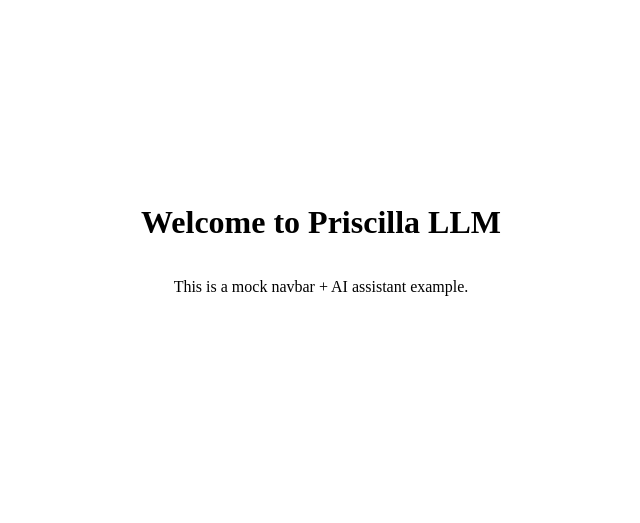
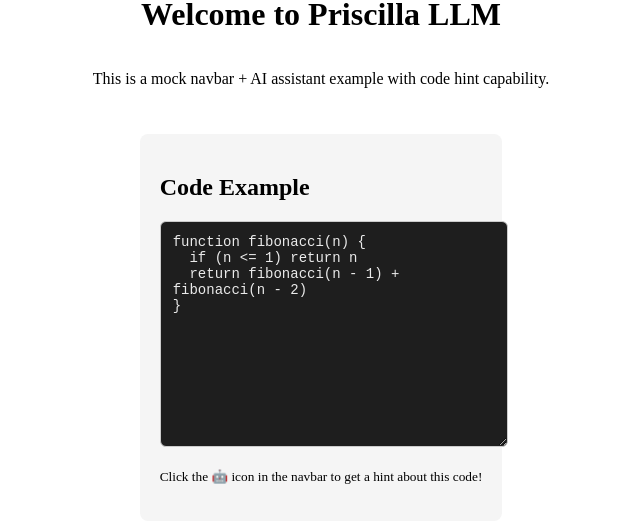
Before and after one commit to imtaki/VueJs-Bachelor-Thesis, a Vue app: page / in a window 1280 px wide. Shown: the part 191-714 px from the top of the page, without its empty margins (319-959 px from the left). Built offline with nearby package versions, Linux system fonts and the light colour scheme; the HTML template or start-up script is replaced by a standard one.

Commit message:
refactor: initialization of new component in App.

```diff
--- a/src/App.vue
+++ b/src/App.vue
@@ -6,7 +6,10 @@ export default defineComponent({
   name: 'App',
   data() {
     return {
-      sourceCode: '1',
+      sourceCode: `function fibonacci(n) {
+  if (n <= 1) return n
+  return fibonacci(n - 1) + fibonacci(n - 2)
+}`,
     }
   },
 })
@@ -22,14 +25,25 @@ export default defineComponent({
         <div class="nav-item">📊</div>
 
         <div class="nav-item">
-          <CodeAssistant :sourceCode="sourceCode" />
+          <PriscillaAI xpath="//textarea[@id='code-block']" :chapterId="12" :programId="589" />
         </div>
       </div>
     </nav>
 
     <main class="main-content">
       <h1>Welcome to Priscilla LLM</h1>
-      <p>This is a mock navbar + AI assistant example.</p>
+      <p>This is a mock navbar + AI assistant example with code hint capability.</p>
+
+      <section class="code-section">
+        <h2>Code Example</h2>
+        <textarea
+          id="code-block"
+          v-model="sourceCode"
+          class="code-editor"
+          spellcheck="false"
+        ></textarea>
+        <p><small>Click the 🤖 icon in the navbar to get a hint about this code!</small></p>
+      </section>
     </main>
   </div>
 </template>
```
